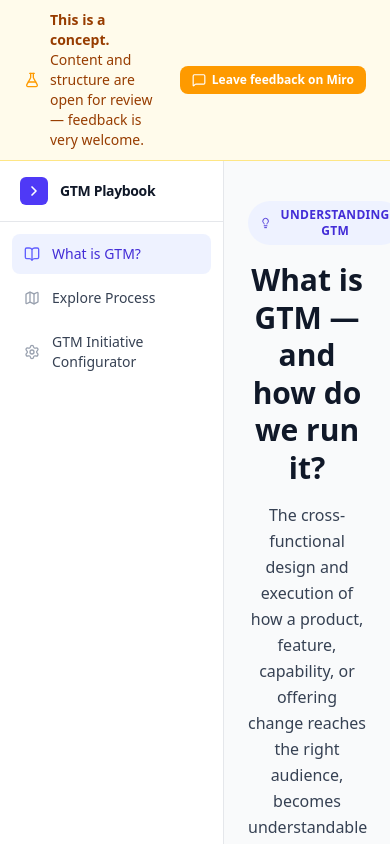
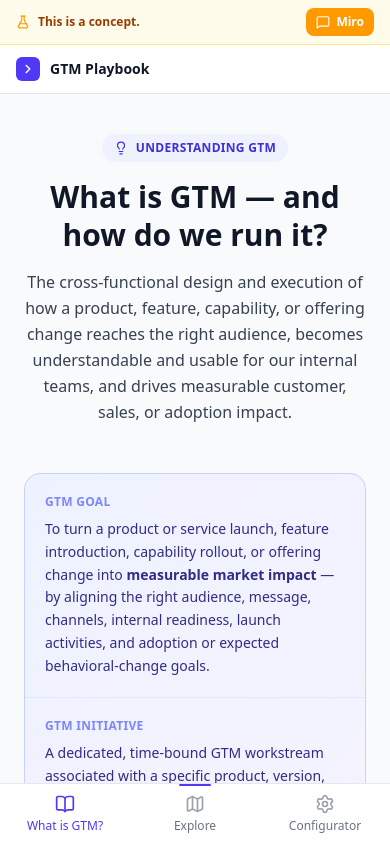
Before and after one commit to pmohacsi/GTM-Playbook, a React (Vite) app: page / in a window 390 px wide. Shown: the top 844 px of the page. Built offline with nearby package versions, Linux system fonts and the light colour scheme.

Commit message:
Responsive nav: bottom tab bar on mobile, sidebar on desktop

```diff
--- a/src/components/Layout.tsx
+++ b/src/components/Layout.tsx
@@ -10,41 +10,41 @@ interface LayoutProps {
   miroLink: string;
 }
 
-const NAV_ITEMS: { tab: Tab; label: string; icon: typeof BookOpen }[] = [
-  { tab: 'about',   label: 'What is GTM?',               icon: BookOpen  },
-  { tab: 'explore', label: 'Explore Process',             icon: Map       },
-  { tab: 'configs', label: 'GTM Initiative Configurator', icon: Settings  },
+const NAV_ITEMS: { tab: Tab; label: string; shortLabel: string; icon: typeof BookOpen }[] = [
+  { tab: 'about',   label: 'What is GTM?',               shortLabel: 'What is GTM?', icon: BookOpen },
+  { tab: 'explore', label: 'Explore Process',             shortLabel: 'Explore',      icon: Map      },
+  { tab: 'configs', label: 'GTM Initiative Configurator', shortLabel: 'Configurator', icon: Settings },
 ];
 
 export function Layout({ children, activeTab, onTabChange, miroLink }: LayoutProps) {
   return (
     <div className="min-h-screen flex flex-col bg-gray-50">
 
-      {/* Concept banner — full width, above everything */}
-      <div className="bg-amber-50 border-b border-amber-200 px-6 py-2.5 flex items-center justify-between gap-4 flex-shrink-0">
-        <div className="flex items-center gap-2.5 text-sm text-amber-800">
-          <FlaskConical className="w-4 h-4 text-amber-500 flex-shrink-0" />
-          <span>
+      {/* Concept banner */}
+      <div className="bg-amber-50 border-b border-amber-200 px-4 py-2 md:px-6 md:py-2.5 flex items-center justify-between gap-3 flex-shrink-0">
+        <div className="flex items-center gap-2 text-xs md:text-sm text-amber-800 min-w-0">
+          <FlaskConical className="w-3.5 h-3.5 md:w-4 md:h-4 text-amber-500 flex-shrink-0" />
+          <span className="truncate">
             <span className="font-semibold">This is a concept.</span>
-            {' '}Content and structure are open for review — feedback is very welcome.
+            <span className="hidden sm:inline"> Content and structure are open for review — feedback is very welcome.</span>
           </span>
         </div>
         <a
           href={miroLink}
           target="_blank"
           rel="noopener noreferrer"
-          className="flex items-center gap-1.5 px-3 py-1.5 bg-amber-500 hover:bg-amber-600 text-white text-xs font-semibold rounded-lg transition-colors flex-shrink-0"
+          className="flex items-center gap-1.5 px-2.5 py-1.5 md:px-3 bg-amber-500 hover:bg-amber-600 text-white text-xs font-semibold rounded-lg transition-colors flex-shrink-0"
         >
           <MessageSquare className="w-3.5 h-3.5" />
-          Leave feedback on Miro
+          <span className="hidden sm:inline">Leave feedback on </span>Miro
         </a>
       </div>
 
-      {/* Body: sidebar + content */}
+      {/* Body */}
       <div className="flex flex-1 min-h-0">
 
-        {/* Sidebar */}
-        <aside className="w-56 flex-shrink-0 bg-white border-r border-gray-200 flex flex-col sticky top-0 h-screen">
+        {/* Sidebar — desktop only */}
+        <aside className="hidden md:flex w-56 flex-shrink-0 bg-white border-r border-gray-200 flex-col sticky top-0 h-screen">
           {/* Logo */}
           <div className="flex items-center gap-3 px-5 py-4 border-b border-gray-200">
             <div className="w-7 h-7 bg-indigo-600 rounded-md flex items-center justify-center flex-shrink-0">
@@ -73,10 +73,39 @@ export function Layout({ children, activeTab, onTabChange, miroLink }: LayoutPro
         </aside>
 
         {/* Main content */}
-        <main className="flex-1 min-w-0 overflow-y-auto">
+        <main className="flex-1 min-w-0 overflow-y-auto pb-20 md:pb-0">
+          {/* Mobile top bar */}
+          <div className="md:hidden flex items-center gap-2.5 px-4 py-3 bg-white border-b border-gray-200 sticky top-0 z-30">
+            <div className="w-6 h-6 bg-indigo-600 rounded-md flex items-center justify-center flex-shrink-0">
+              <ChevronRight className="w-3.5 h-3.5 text-white" strokeWidth={2.5} />
+            </div>
+            <span className="font-semibold text-gray-900 text-sm">GTM Playbook</span>
+          </div>
+
           {children}
         </main>
       </div>
+
+      {/* Bottom tab bar — mobile only */}
+      <nav className="md:hidden fixed bottom-0 left-0 right-0 z-40 bg-white border-t border-gray-200 flex">
+        {NAV_ITEMS.map(({ tab, shortLabel, icon: Icon }) => (
+          <button
+            key={tab}
+            onClick={() => onTabChange(tab)}
+            className={`flex-1 flex flex-col items-center justify-center gap-1 py-2.5 text-xs font-medium transition-colors ${
+              activeTab === tab
+                ? 'text-indigo-600'
+                : 'text-gray-500 hover:text-gray-700'
+            }`}
+          >
+            <Icon className={`w-5 h-5 ${activeTab === tab ? 'text-indigo-600' : 'text-gray-400'}`} />
+            {shortLabel}
+            {activeTab === tab && (
+              <span className="absolute top-0 left-1/2 -translate-x-1/2 w-8 h-0.5 bg-indigo-600 rounded-full" />
+            )}
+          </button>
+        ))}
+      </nav>
     </div>
   );
 }
```
